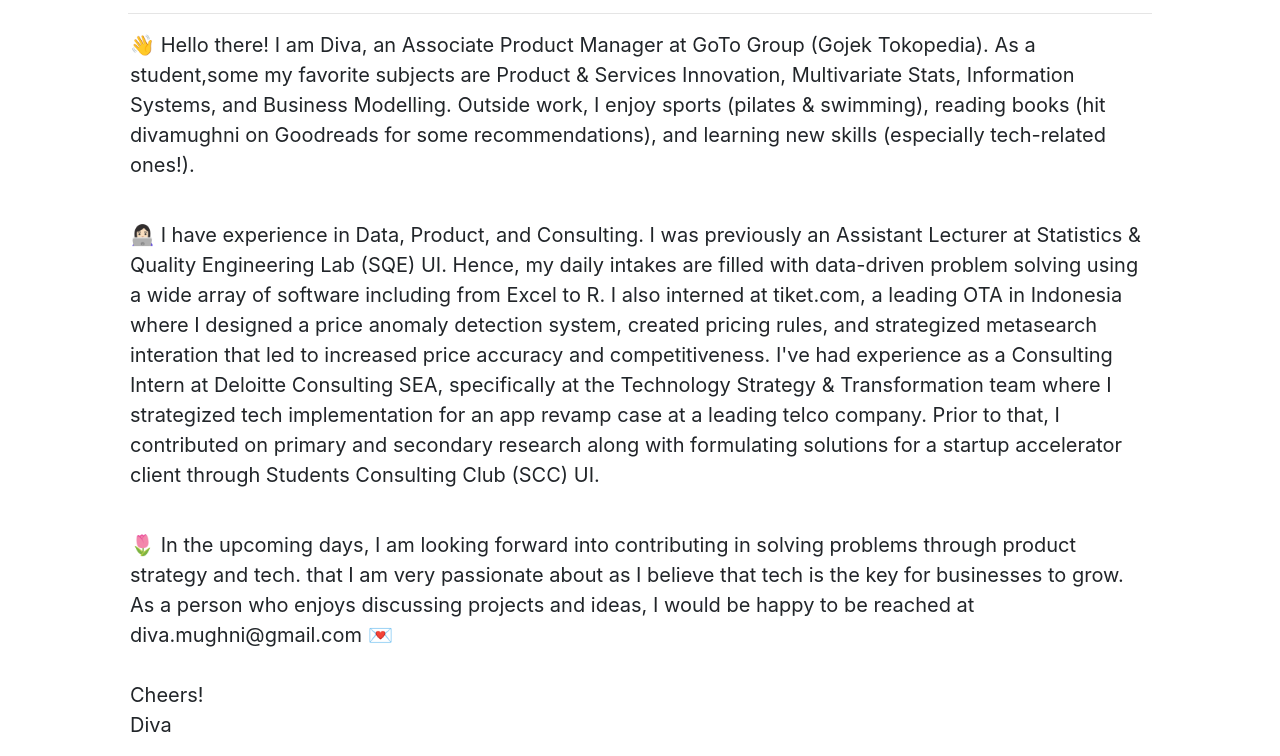
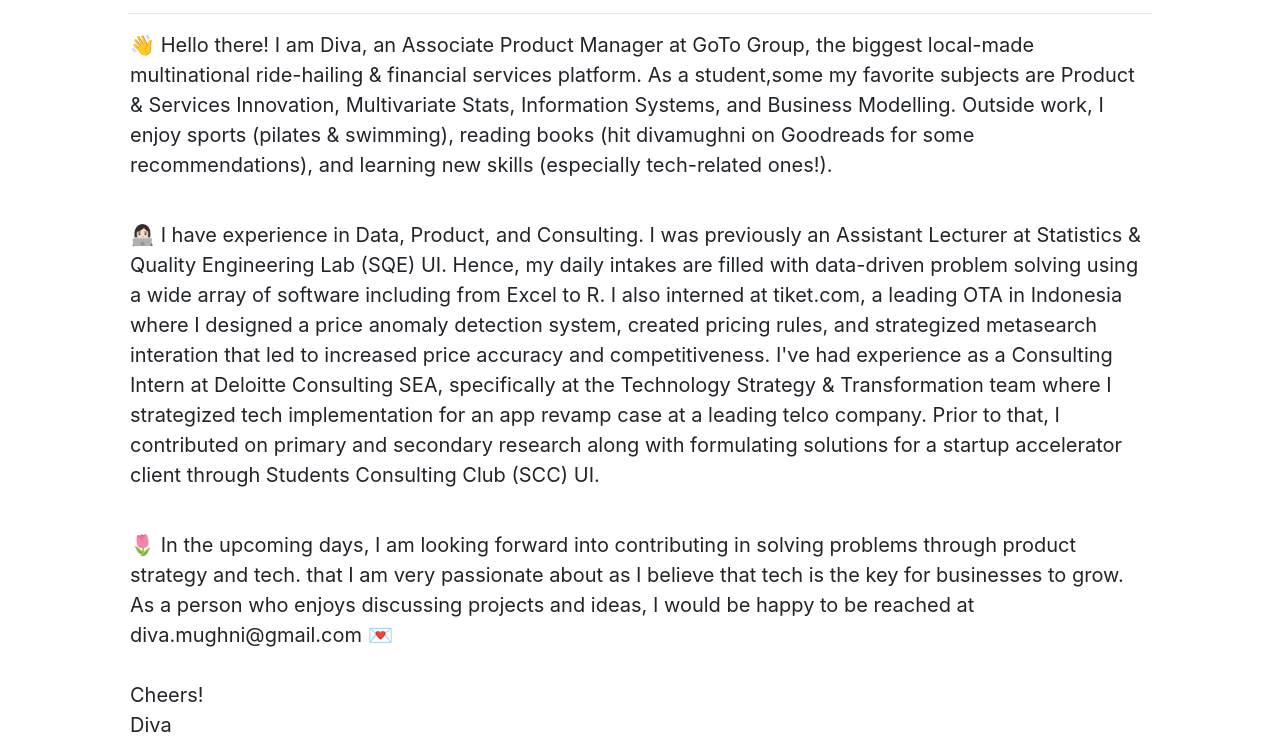
Before and after one commit to divamughni/divamughni.github.io, a plain HTML site: page About.html in a window 1280 px wide. Shown: the part 121-877 px from the top of the page. Drawn offline with nearby package versions, Linux system fonts and the light colour scheme.

Commit message:
Update About.html
bismillah

```diff
--- a/About.html
+++ b/About.html
@@ -39,7 +39,7 @@
       <!-- About Page -->
       <h2 id="Abouth2" style="margin-left:4em"> About Me </h2>
       <hr style="margin-left: 8em; margin-right: 8em;">
-        <p id="Aboutp" style="margin-left:6.5em; margin-right: 6.5em;"> 👋 Hello there! I am Diva, an Associate Product Manager at GoTo Group (Gojek Tokopedia). As a student,some my favorite subjects are Product & Services Innovation, Multivariate Stats, Information Systems, and Business Modelling.
+        <p id="Aboutp" style="margin-left:6.5em; margin-right: 6.5em;"> 👋 Hello there! I am Diva, an Associate Product Manager at GoTo Group, the biggest local-made multinational ride-hailing & financial services platform. As a student,some my favorite subjects are Product & Services Innovation, Multivariate Stats, Information Systems, and Business Modelling.
           Outside work, I enjoy sports (pilates & swimming), reading books (hit divamughni on Goodreads for some recommendations),
           and learning new skills (especially tech-related ones!). </p>
         <br>
```
